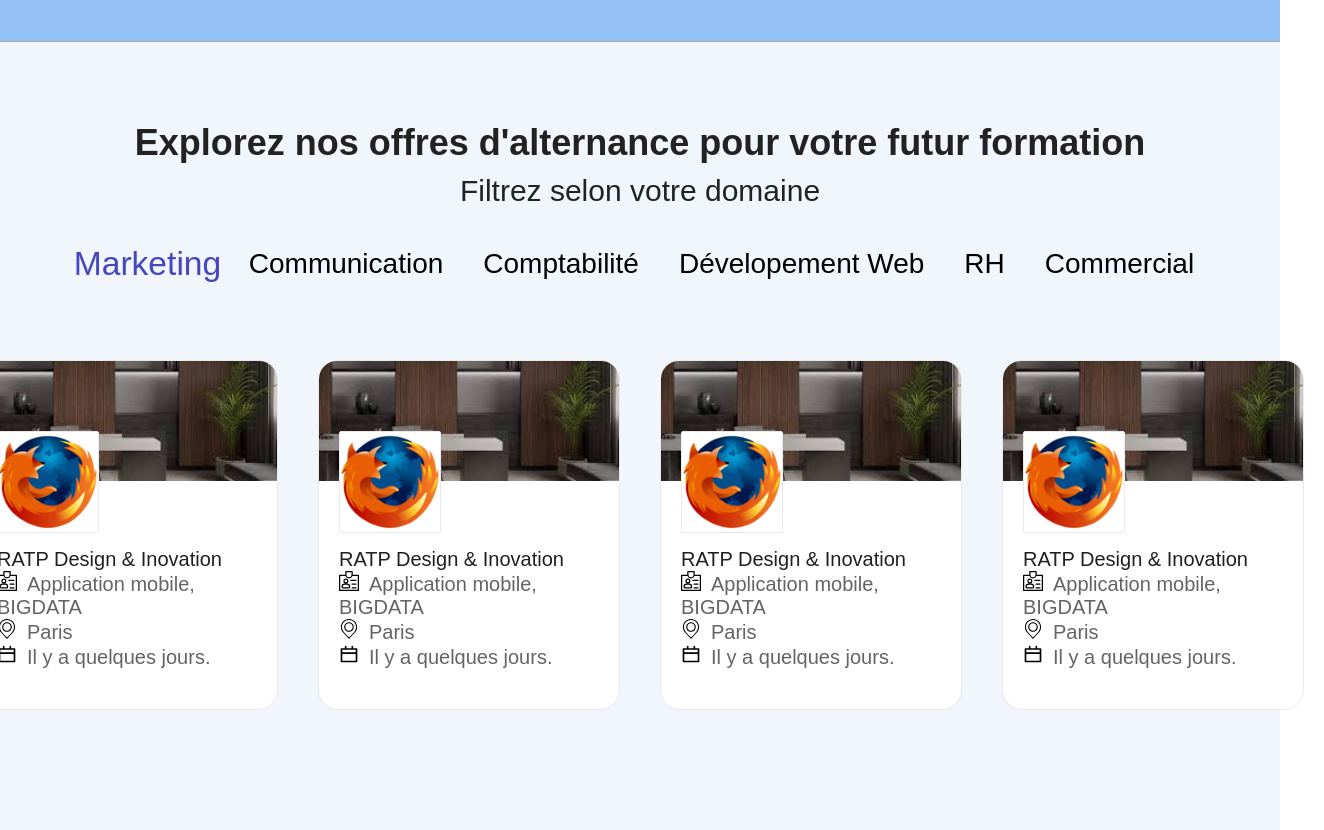
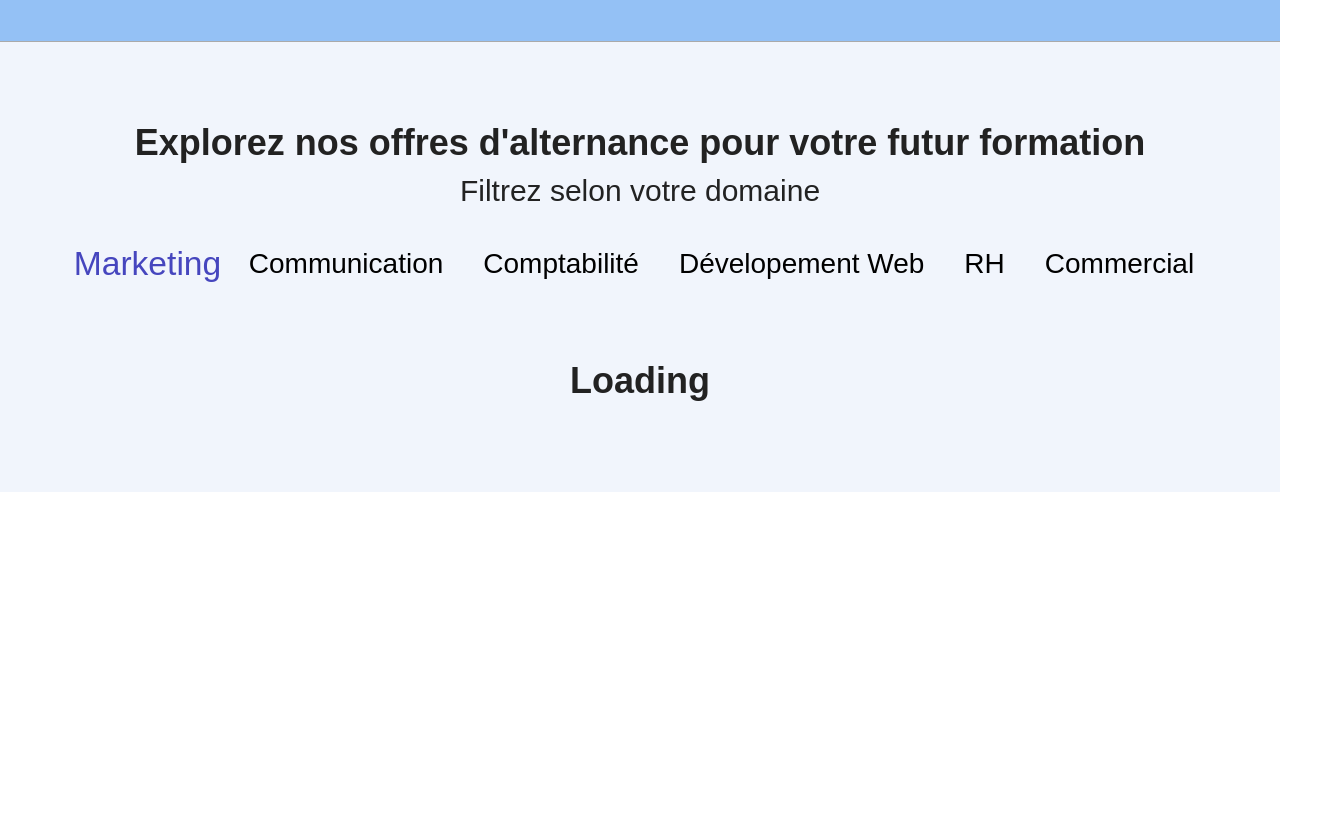
Before and after one commit to Elymne/findy, a Next.js app: page / in a window 1280 px wide. Shown: the part 560-1390 px from the top of the page, 1324 px wide, since content can reach past the window. After the commit the page ends 1052 px from the top, so only its background shows below. Built offline with nearby package versions, Linux system fonts and the light colour scheme; a web font is replaced by a local one.

Commit message:
feat : mock job offer exploration

```diff
--- a/src/app/globals.css
+++ b/src/app/globals.css
@@ -3,7 +3,7 @@
     margin: 0;
 }
 
-*:focus {
+*:focus-visible {
     outline-width: 1px;
     outline-color: rgb(93, 56, 255);
     background-color: rgba(137, 47, 255, 0.103);
@@ -12,6 +12,6 @@
     border-radius: 6px;
 }
 
-button:focus {
+button:focus-visible {
     background-color: rgb(137, 47, 255);
 }
--- a/src/app/widgets/exploration/explorationSection.module.css
+++ b/src/app/widgets/exploration/explorationSection.module.css
@@ -64,7 +64,7 @@
 #content > ul {
     display: flex;
     flex-direction: row;
-    justify-content: center;
+    justify-content: flex-start;
     list-style-type: none;
     padding-bottom: 40px;
 }
--- a/src/app/widgets/exploration/explorationSection.tsx
+++ b/src/app/widgets/exploration/explorationSection.tsx
@@ -1,19 +1,45 @@
 "use client"
 import Card from "@src/presentation/widgets/card/card"
 import styles from "./explorationSection.module.css"
-import { useState } from "react"
+import { Category, useSelectCategory } from "./hooks/useSelectCategory.hook"
+import { useGetJobOffers } from "./hooks/useGetJobOffers.hook"
 
 const ExplorationSection = () => {
-    const [selectedCateg, setSelectedCateg] = useState<Category>(Category.Marketing)
+    const { selectedCategory, setSelectedCategory } = useSelectCategory(Category.Marketing)
+    const { jobOffers, setJobOffers } = useGetJobOffers()
 
     function onCategClick(categ: Category): void {
-        setSelectedCateg(categ)
+        setSelectedCategory(categ)
+        setJobOffers(categ)
     }
 
     function onKeyDown(keyBoardEvent: React.KeyboardEvent<HTMLLIElement>, categ: Category): void {
         if (keyBoardEvent.code === "Enter") {
-            setSelectedCateg(categ)
+            setSelectedCategory(categ)
+            setJobOffers(categ)
         }
+    }
+
+    function displayJobOffers(): JSX.Element {
+        if (jobOffers === undefined || jobOffers === null) {
+            return <h1>Loading</h1>
+        }
+
+        if (jobOffers!.length == 0) {
+            return <h1>Nothing to display here</h1>
+        }
+
+        return (
+            <ul>
+                {jobOffers!.map((jobOffer) => {
+                    return (
+                        <li key={jobOffer.id}>
+                            <Card jobOffer={jobOffer} />
+                        </li>
+                    )
+                })}
+            </ul>
+        )
     }
 
     return (
@@ -21,12 +47,11 @@ const ExplorationSection = () => {
             <div id={styles.content}>
                 <h1>Explorez nos offres d'alternance pour votre futur formation</h1>
                 <h2>Filtrez selon votre domaine</h2>
-
                 <ol>
                     <li
                         onClick={() => onCategClick(Category.Marketing)}
                         onKeyDown={(keyBoardEvent) => onKeyDown(keyBoardEvent, Category.Marketing)}
-                        className={selectedCateg === Category.Marketing ? styles.selected : undefined}
+                        className={selectedCategory === Category.Marketing ? styles.selected : undefined}
                         tabIndex={0}
                     >
                         Marketing
@@ -34,7 +59,7 @@ const ExplorationSection = () => {
                     <li
                         onClick={() => onCategClick(Category.Communication)}
                         onKeyDown={(keyBoardEvent) => onKeyDown(keyBoardEvent, Category.Communication)}
-                        className={selectedCateg === Category.Communication ? styles.selected : undefined}
+                        className={selectedCategory === Category.Communication ? styles.selected : undefined}
                         tabIndex={0}
                     >
                         Communication
@@ -42,7 +67,7 @@ const ExplorationSection = () => {
                     <li
                         onClick={() => onCategClick(Category.Comptability)}
                         onKeyDown={(keyBoardEvent) => onKeyDown(keyBoardEvent, Category.Comptability)}
-                        className={selectedCateg === Category.Comptability ? styles.selected : undefined}
+                        className={selectedCategory === Category.Comptability ? styles.selected : undefined}
                         tabIndex={0}
                     >
                         Comptabilité
@@ -50,7 +75,7 @@ const ExplorationSection = () => {
                     <li
                         onClick={() => onCategClick(Category.WebDevelop)}
                         onKeyDown={(keyBoardEvent) => onKeyDown(keyBoardEvent, Category.WebDevelop)}
-                        className={selectedCateg === Category.WebDevelop ? styles.selected : undefined}
+                        className={selectedCategory === Category.WebDevelop ? styles.selected : undefined}
                         tabIndex={0}
                     >
                         Dévelopement Web
@@ -58,7 +83,7 @@ const ExplorationSection = () => {
                     <li
                         onClick={() => onCategClick(Category.HumanResources)}
                         onKeyDown={(keyBoardEvent) => onKeyDown(keyBoardEvent, Category.HumanResources)}
-                        className={selectedCateg === Category.HumanResources ? styles.selected : undefined}
+                        className={selectedCategory === Category.HumanResources ? styles.selected : undefined}
                         tabIndex={0}
                     >
                         RH
@@ -66,39 +91,17 @@ const ExplorationSection = () => {
                     <li
                         onClick={() => onCategClick(Category.Commercial)}
                         onKeyDown={(keyBoardEvent) => onKeyDown(keyBoardEvent, Category.Commercial)}
-                        className={selectedCateg === Category.Commercial ? styles.selected : undefined}
+                        className={selectedCategory === Category.Commercial ? styles.selected : undefined}
                         tabIndex={0}
                     >
                         Commercial
                     </li>
                 </ol>
 
-                <ul>
-                    <li>
-                        <Card />
-                    </li>
-                    <li>
-                        <Card />
-                    </li>
-                    <li>
-                        <Card />
-                    </li>
-                    <li>
-                        <Card />
-                    </li>
-                </ul>
+                {displayJobOffers()}
             </div>
         </section>
     )
 }
 
-enum Category {
-    Marketing,
-    Communication,
-    Comptability,
-    WebDevelop,
-    HumanResources,
-    Commercial,
-}
-
 export default ExplorationSection
--- /dev/null
+++ b/src/app/widgets/exploration/hooks/useGetJobOffers.hook.tsx
@@ -0,0 +1,81 @@
+import { SourceSite } from "@src/domain/entities/enums/sourceSite"
+import { JobOffer } from "@src/domain/entities/jobOffer"
+import { useState } from "react"
+import { v4 } from "uuid"
+import { Category } from "./useSelectCategory.hook"
+
+export const useGetJobOffers = () => {
+    const [jobOffers, _setJobOffers] = useState<JobOffer[] | null>()
+
+    async function setJobOffers(category: Category): Promise<void> {
+        _setJobOffers(null)
+
+        await sleep(1000)
+
+        if (category == Category.Commercial) {
+            _setJobOffers([
+                {
+                    id: v4(),
+                    title: "Développeur Full-Stack",
+                    image_url: "",
+                    company_name: "MongolianDev",
+                    company_logo_url: "",
+                    city_name: "Paris",
+                    created_while: "Il y a 12 mois",
+                    source_url: "",
+                    source_data: SourceSite.Ftapi,
+                },
+                {
+                    id: v4(),
+                    title: "Marketing",
+                    image_url: "",
+                    company_name: "MongolianDev",
+                    company_logo_url: "",
+                    city_name: "Paris",
+                    created_while: "Il y a 9 mois",
+                    source_url: "",
+                    source_data: SourceSite.Ftapi,
+                },
+                {
+                    id: v4(),
+                    title: "Développeur Full-Stack",
+                    image_url: "",
+                    company_name: "MongolianDev",
+                    company_logo_url: "",
+                    city_name: "Paris",
+                    created_while: "Il y a 12 mois",
+                    source_url: "",
+                    source_data: SourceSite.Ftapi,
+                },
+            ])
+            return
+        }
+        if (category == Category.Communication) {
+            _setJobOffers([
+                {
+                    id: v4(),
+                    title: "Développeur Full-Stack",
+                    image_url: "",
+                    company_name: "MongolianDev",
+                    company_logo_url: "",
+                    city_name: "Paris",
+                    created_while: "Il y a 12 mois",
+                    source_url: "",
+                    source_data: SourceSite.Ftapi,
+                },
+            ])
+            return
+        }
+
+        _setJobOffers([])
+    }
+
+    return {
+        jobOffers,
+        setJobOffers,
+    }
+}
+
+function sleep(ms: number) {
+    return new Promise((resolve) => setTimeout(resolve, ms))
+}
--- /dev/null
+++ b/src/app/widgets/exploration/hooks/useSelectCategory.hook.ts
@@ -0,0 +1,19 @@
+import { useState } from "react"
+
+export const useSelectCategory = (defaultCategory: Category) => {
+    const [selectedCategory, setSelectedCategory] = useState<Category>(defaultCategory)
+
+    return {
+        selectedCategory,
+        setSelectedCategory,
+    }
+}
+
+export enum Category {
+    Marketing,
+    Communication,
+    Comptability,
+    WebDevelop,
+    HumanResources,
+    Commercial,
+}
--- /dev/null
+++ b/src/domain/entities/enums/sourceSite.ts
@@ -0,0 +1,4 @@
+export enum SourceSite {
+    Ftapi,
+    Wttj,
+}
--- a/src/presentation/widgets/card/card.tsx
+++ b/src/presentation/widgets/card/card.tsx
@@ -1,29 +1,30 @@
+import { JobOffer } from "@src/domain/entities/jobOffer"
 import styles from "./card.module.css"
 import Image from "next/image"
 
-const Card = () => {
+const Card = (p: { jobOffer: JobOffer }) => {
     return (
         <article id={styles.card}>
             <Image src="/images/placeholder.jpg" height={120} width={300} alt="Toolbox icon" style={{}} className={styles.top_image} />
             <Image src="/images/logo_placeholder.png" height={100} width={100} alt="Toolbox icon" style={{}} className={styles.logo} />
-            <h1>RATP Design & Inovation</h1>
+            <h1>{p.jobOffer.company_name}</h1>
             <h2>
                 <span>
-                    <Image className={styles.icon} src="/svg/badge.svg" height={20} width={20} alt="Toolbox icon" style={{}} />
+                    <Image className={styles.icon} src="/svg/badge.svg" height={20} width={20} alt="Toolbox icon" />
                 </span>
-                Application mobile, BIGDATA
+                {p.jobOffer.title}
             </h2>
             <h2>
                 <span>
-                    <Image className={styles.icon} src="/svg/localisation.svg" height={20} width={20} alt="Toolbox icon" style={{}} />
+                    <Image className={styles.icon} src="/svg/localisation.svg" height={20} width={20} alt="Toolbox icon" />
                 </span>
-                Paris
+                {p.jobOffer.city_name}
             </h2>
             <h2>
                 <span>
-                    <Image className={styles.icon} src="/svg/date.svg" height={20} width={20} alt="Toolbox icon" style={{}} />
+                    <Image className={styles.icon} src="/svg/date.svg" height={20} width={20} alt="Toolbox icon" />
                 </span>
-                Il y a quelques jours.
+                {p.jobOffer.created_while}
             </h2>
         </article>
     )
```
Also changed, not shown: src/domain/entities/jobOffer.ts (+13 -4 lines).
